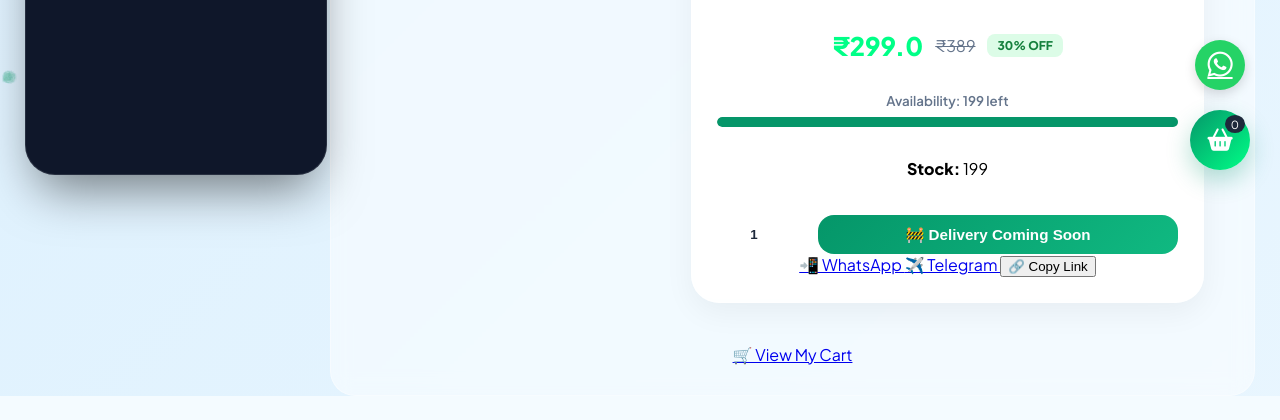
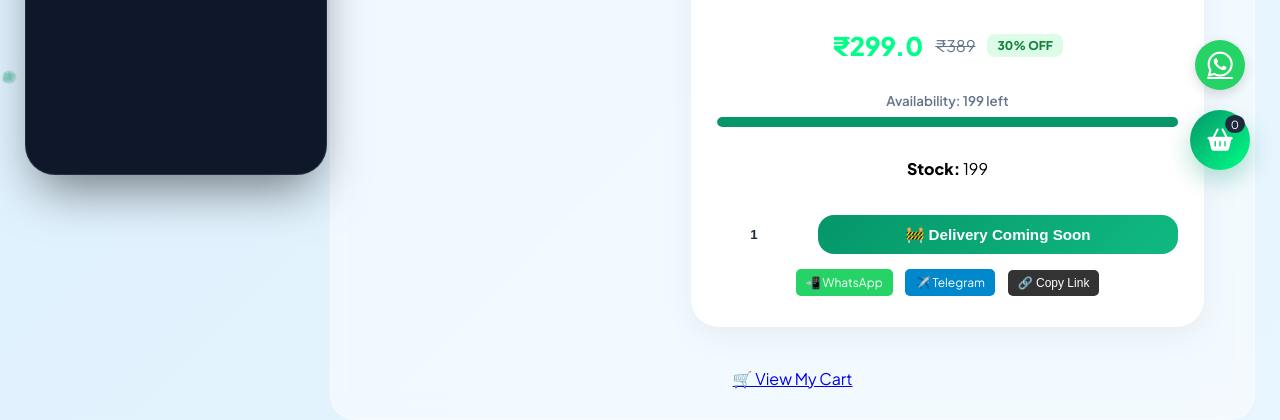
Before and after one commit to adityawalke97-prog/Om-Sai-Nursery-, a Flask app: page /plants in a window 1280 px wide. Shown: the part 600-1020 px from the top of the page. Before the commit the page ends 996 px from the top, so only its background shows below. Run offline with Flask 3, Linux system fonts and the light colour scheme; data comes from the database, SQL or seed files in the repository.

Commit message:
Update plant.css

```diff
--- a/static/plant.css
+++ b/static/plant.css
@@ -186,3 +186,27 @@ body.dark-mode .progress-bar { background: rgba(255, 255, 255, 0.1); }
     margin-bottom: 15px;
     display: inline-block;
 }
+.share-buttons {
+    margin-top: 10px;
+}
+
+.share-buttons a, .share-buttons button {
+    display: inline-block;
+    margin: 5px;
+    padding: 6px 10px;
+    border-radius: 5px;
+    background: #25D366;
+    color: white;
+    text-decoration: none;
+    font-size: 12px;
+    border: none;
+}
+
+.share-buttons a:nth-child(2){
+    background: #0088cc;
+}
+
+.share-buttons button{
+    background: #333;
+    cursor: pointer;
+}
```
